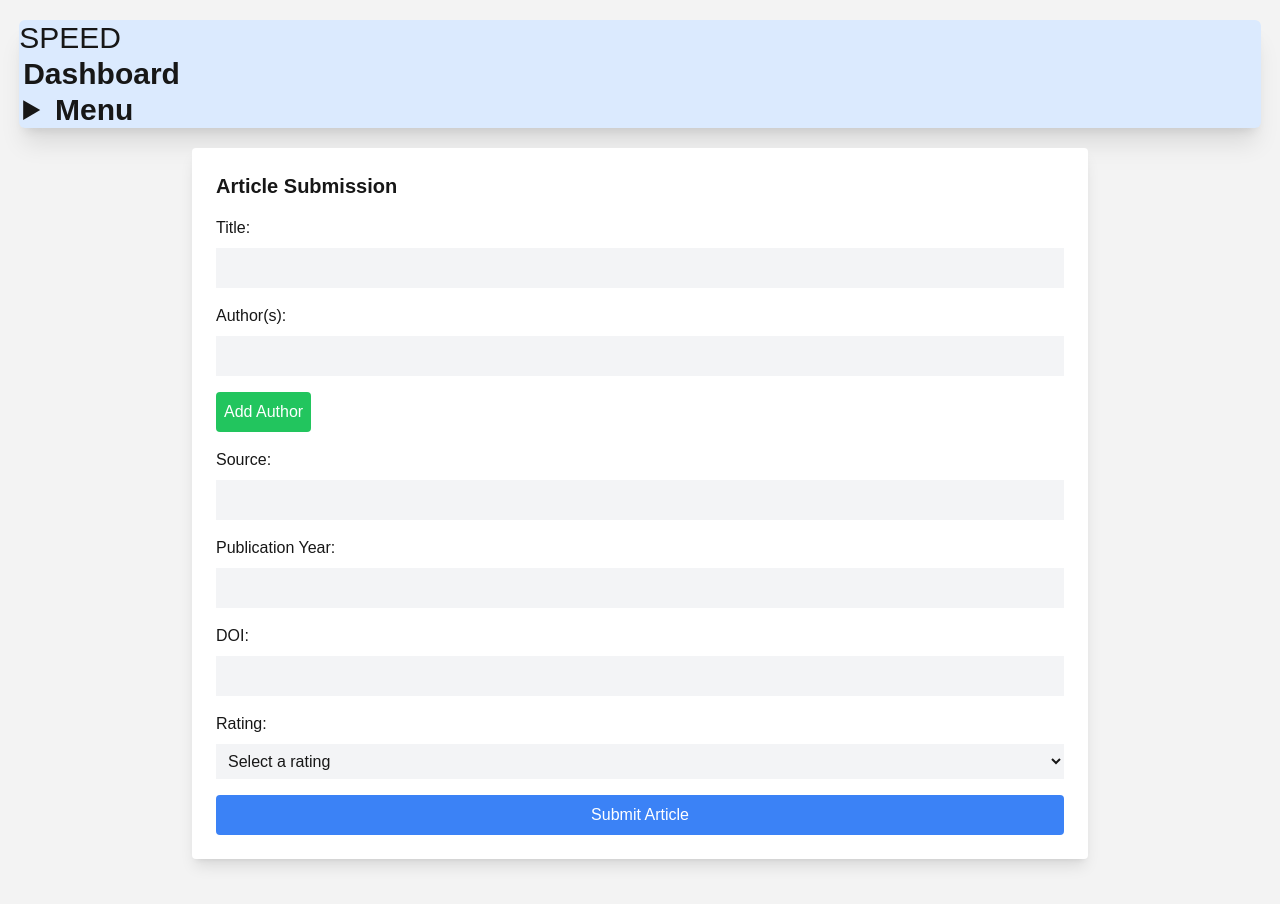
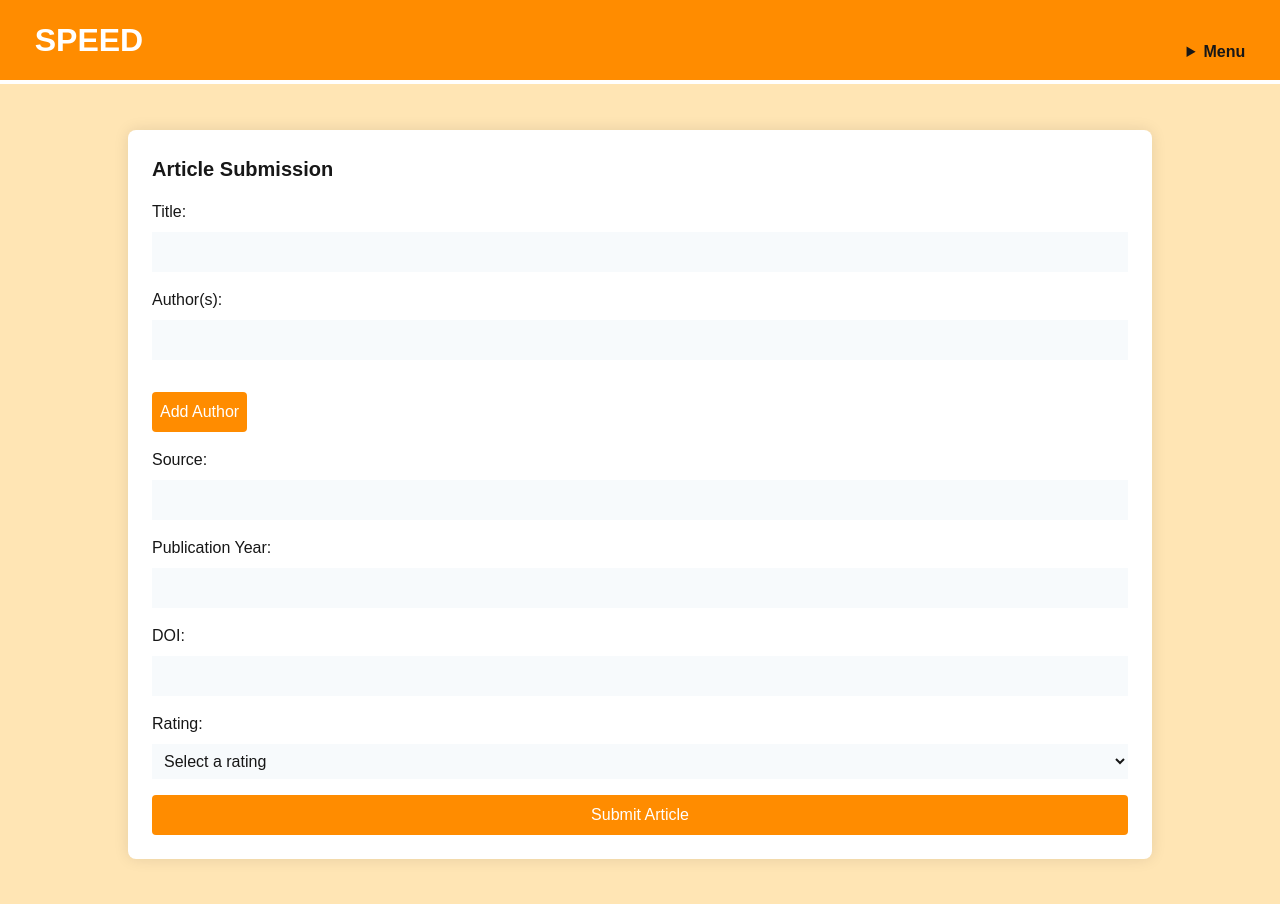
Before and after one commit to sungMinPark7733/ENSE701_W206_01, a Next.js app in the folder speed_frontend/: page /pages/submit in a window 1280 px wide. Shown: the top 904 px of the page. Built offline with nearby package versions, Linux system fonts and the light colour scheme.

Commit message:
css update

```diff
--- a/speed_frontend/src/app/globals.css
+++ b/speed_frontend/src/app/globals.css
@@ -3,8 +3,10 @@
 @tailwind utilities;
 
 :root {
-  --background: #f3f3f3;
-  --foreground: #171717;
+  --background: #ffe5b4; /* Light orange background */
+  --foreground: #171717; /* Dark text */
+  --primary-color: #ff8c00; /* Bright orange for accents */
+  --secondary-color: #ffffff; /* White for text */
 }
 
 body {
@@ -18,3 +20,135 @@ body {
     text-wrap: balance;
   }
 }
+
+/* Navbar.tsx styling*/
+.navbar-wrapper {
+  background-color: var(--primary-color); /* Orange background */
+  padding: 1rem; /* Padding around the navbar */
+  border-bottom: 4px solid var(--secondary-color); /* Adds contrast */
+}
+
+.navbar-container {
+  display: flex;
+  justify-content: space-between;
+  align-items: center;
+  width: 97%;
+  margin: auto;
+}
+
+.navbar-logo {
+  font-size: 2rem;
+  font-weight: bold;
+  color: var(--secondary-color); /* White text */
+}
+
+.navbar-links {
+  display: flex;
+  align-items: center;
+}
+
+.dropdown-menu {
+  background-color: #f7b048; /* Lighter shade of orange */
+  padding: 0.5rem;
+  border-radius: 0.25rem;
+  margin-top: 0.5rem;
+}
+
+.menu-horizontal li {
+  display: inline;
+  margin-left: 1rem;
+}
+
+.menu-horizontal a {
+  color: var(--secondary-color); /* White text */
+  text-decoration: none;
+}
+
+.menu-horizontal a:hover {
+  color: #ff8c00; /* Highlight color on hover */
+}
+
+.hover-highlight {
+  color: #ffffff;
+  transition: color 0.3s ease;
+}
+
+.hover-highlight:hover {
+  color: #ff8c00; /* Orange on hover */
+}
+
+/* submit page styling*/
+.submission-form {
+  background-color: var(--secondary-color); /* white */
+  padding: 1.5rem; /* p-6 */
+  border-radius: 0.5rem; /* rounded */
+  box-shadow: 0 0 15px rgba(0, 0, 0, 0.1); /* shadow-lg */
+  width: 100%;
+  max-width: 64rem; /* max-w-4xl */
+  margin: auto; /* mx-auto */
+}
+
+.form-title {
+  font-size: 1.25rem; /* text-xl */
+  font-weight: bold;
+  margin-bottom: 1rem; /* mb-4 */
+}
+
+.success-message {
+  margin-bottom: 1rem; /* mb-4 */
+  padding: 1rem; /* p-4 */
+  color: #2f855a; /* text-green-700 */
+  background-color: #f0fff4; /* bg-green-100 */
+  border-radius: 0.5rem; /* rounded */
+}
+
+.form-label {
+  display: block;
+  margin-bottom: 0.5rem; /* mb-2 */
+}
+
+.input-field {
+  margin-bottom: 1rem; /* mb-4 */
+  padding: 0.5rem; /* p-2 */
+  width: 100%; /* w-full */
+  background-color: #f7fafc; /* bg-gray-100 */
+}
+
+.author-entry {
+  display: flex;
+  align-items: center;
+  margin-bottom: 0.5rem; /* mb-2 */
+}
+
+.remove-author-button {
+  margin-left: 0.5rem; /* ml-2 */
+  background-color: #f56565; /* bg-red-500 */
+  color: white;
+  padding: 0.5rem; /* p-2 */
+  border-radius: 0.25rem; /* rounded */
+}
+
+.remove-author-button:hover {
+  background-color: #c53030; /* hover:bg-red-700 */
+}
+
+.add-author-button {
+  margin-top: 0.5rem;  /* mt-2 */
+  margin-bottom: 1rem; /* mb-4 */
+  background-color: #ff8c00; /* bg-green-500 */
+  color: white; /* text-white */
+  padding: 0.5rem; /* p-2 */
+  border-radius: 0.25rem; /* rounded */
+}
+
+.add-author-button:hover {
+  background-color: #e67f0b; /* hover:bg-green-700 */
+}
+
+.submit-button {
+  width: 100%; /* w-full */
+  background-color: #ff8c00; /* bg-blue-500 */
+  color: white; /* text-white */
+  padding: 0.5rem; /* p-2 */
+  border-radius: 0.25rem; /* rounded */
+}
--- a/speed_frontend/src/app/layout.tsx
+++ b/speed_frontend/src/app/layout.tsx
@@ -1,7 +1,5 @@
 
-import AuthPage from "@/app/pages/login/page";
-import type { Metadata } from "next";
-import localFont from "next/font/local";
+
 import "./globals.css";
 import { AuthProvider } from "@/context/AuthContext"; // Adjust the import path as needed
 import Navbar from "@/components/Navbar";
--- a/speed_frontend/src/app/page.tsx
+++ b/speed_frontend/src/app/page.tsx
@@ -1,3 +1,3 @@
 export default function Home() {
-  return <div>Hello</div>;
+  return <div></div>;
 }
--- a/speed_frontend/src/app/pages/login/page.tsx
+++ b/speed_frontend/src/app/pages/login/page.tsx
@@ -35,7 +35,7 @@ function AuthPage() {
         // Update the login state in AuthContext
         login();
         // Redirect to the home page or another page
-        router.push("/home");
+        router.push("../page");
             } else {
         console.error("Login Failed", data.message);
         setError(data.message || "Failed to log in.");
--- a/speed_frontend/src/app/pages/submit/page.tsx
+++ b/speed_frontend/src/app/pages/submit/page.tsx
@@ -101,20 +101,20 @@ const SubmitArticlePage = () => {
   };
 
   return (
-    <div className="min-h-screen flex flex-col items-center pt-5"> {/* Added padding-top to avoid overlap with navbar */}
+    <div className="min-h-screen flex flex-col items-center pt-5">
       <form
         onSubmit={onSubmit}
-        className="bg-white p-6 rounded shadow-lg w-full max-w-4xl mx-auto" // Ensured it doesn't extend off the screen
+        className="submission-form" // Moved to CSS
       >
-        <h1 className="text-xl font-bold mb-4">Article Submission</h1>
+        <h1 className="form-title">Article Submission</h1>
 
         {successMessage && (
-          <div className="mb-4 p-4 text-green-700 bg-green-100 rounded">
+          <div className="success-message">
             {successMessage}
           </div>
         )}
 
-        <label htmlFor="title" className="block mb-2">
+        <label htmlFor="title" className="form-label">
           Title:
         </label>
         <input
@@ -124,25 +124,25 @@ const SubmitArticlePage = () => {
           value={article.title}
           onChange={onChange}
           required
-          className="mb-4 p-2 w-full bg-gray-100"
+          className="input-field"
         />
 
         <div>
-          <label className="block mb-2">Author(s):</label>
+          <label className="form-label">Author(s):</label>
           {article.authors.map((author, index) => (
-            <div key={index} className="flex items-center mb-2">
+            <div key={index} className="author-entry">
               <input
                 type="text"
                 value={author}
                 onChange={(e) => handleAuthorChange(index, e.target.value)}
                 required
-                className="p-2 w-full bg-gray-100"
+                className="input-field"
               />
               {article.authors.length > 1 && (
                 <button
                   type="button"
                   onClick={() => handleRemoveAuthor(index)}
-                  className="ml-2 bg-red-500 hover:bg-red-700 text-white p-2 rounded"
+                  className="remove-author-button"
                 >
                   Remove
                 </button>
@@ -152,12 +152,13 @@ const SubmitArticlePage = () => {
           <button
             type="button"
             onClick={handleAddAuthor}
-            className="mt-2 mb-4 bg-green-500 hover:bg-green-700 text-white p-2 rounded"
+            className="add-author-button"
           >
             Add Author
           </button>
         </div>
-        <label htmlFor="source" className="block mb-2">
+
+        <label htmlFor="source" className="form-label">
           Source:
         </label>
         <input
@@ -167,10 +168,10 @@ const SubmitArticlePage = () => {
           value={article.source}
           onChange={onChange}
           required
-          className="mb-4 p-2 w-full bg-gray-100"
+          className="input-field"
         />
 
-        <label htmlFor="publicationYear" className="block mb-2">
+        <label htmlFor="publicationYear" className="form-label">
           Publication Year:
         </label>
         <input
@@ -180,10 +181,10 @@ const SubmitArticlePage = () => {
           value={article.publicationYear}
           onChange={onChange}
           required
-          className="mb-4 p-2 w-full bg-gray-100"
+          className="input-field"
         />
 
-        <label htmlFor="doi" className="block mb-2">
+        <label htmlFor="doi" className="form-label">
           DOI:
         </label>
         <input
@@ -193,10 +194,10 @@ const SubmitArticlePage = () => {
           value={article.doi}
           onChange={onChange}
           required
-          className="mb-4 p-2 w-full bg-gray-100"
+          className="input-field"
         />
 
-        <label htmlFor="rating" className="block mb-2">
+        <label htmlFor="rating" className="form-label">
           Rating:
         </label>
         <select
@@ -205,7 +206,7 @@ const SubmitArticlePage = () => {
           value={currentRating ?? '0'}
           onChange={onChange}
           required
-          className="mb-4 p-2 w-full bg-gray-100"
+          className="input-field"
         >
           <option value="0" disabled>
             Select a rating
@@ -219,7 +220,7 @@ const SubmitArticlePage = () => {
 
         <button
           type="submit"
-          className="w-full bg-blue-500 text-white p-2 rounded"
+          className="submit-button"
         >
           Submit Article
         </button>
--- a/speed_frontend/src/components/Navbar.tsx
+++ b/speed_frontend/src/components/Navbar.tsx
@@ -15,43 +15,54 @@ const Navbar = () => {
   };
 
   return (
-    <div className="pt-5">
-      <div className="navbar bg-blue-100 shadow-xl w-[97%] m-auto rounded-md">
-        <div className="flex-1 text-3xl">
-          <a className="btn btn-ghost text-3xl">SPEED</a>
+    <div className="navbar-wrapper">
+      <div className="navbar-container">
+        <div className="navbar-logo">
+          <a className="title-large">SPEED</a>
         </div>
-        <div className="flex-none">
-          <ul className="menu menu-horizontal px-1 text-3xl font-bold">
-            <li>
-              <Link href="/dashboard">Dashboard</Link>
-            </li>
+        <div className="navbar-links">
+          <ul className="menu-horizontal title-large font-bold">
             <li>
               <details>
                 <summary>Menu</summary>
-                <ul className="bg-blue-200 rounded-t-none p-2 text-lg">
+                <ul className="dropdown-menu">
                   {!isLoggedIn ? (
                     <li>
-                      <Link className="hover:bg-blue-300" href="/pages/login">Login</Link>
+                      <Link className="hover-highlight" href="/pages/login">
+                        Login
+                      </Link>
                     </li>
                   ) : (
                     <>
                       <li>
-                    <Link className="hover:bg-blue-300" href="/pages/browse">Browse</Link>
+                        <Link className="hover-highlight" href="/pages/browse">
+                          Browse
+                        </Link>
                       </li>
                       <li>
-                        <Link className="hover:bg-blue-300" href="/pages/submit">Submit</Link>
+                        <Link className="hover-highlight" href="/pages/submit">
+                          Submit
+                        </Link>
                       </li>
                       <li>
-                        <Link className="hover:bg-blue-300" href="/pages/moderate">Moderate</Link>
+                        <Link className="hover-highlight" href="/pages/moderate">
+                          Moderate
+                        </Link>
                       </li>
                       <li>
-                        <Link className="hover:bg-blue-300" href="/pages/analyse">Analyse</Link>
+                        <Link className="hover-highlight" href="/pages/analyse">
+                          Analyse
+                        </Link>
                       </li>
                       <li>
-                        <Link className="hover:bg-blue-300" href="/pages/admin">Admin</Link>
+                        <Link className="hover-highlight" href="/pages/admin">
+                          Admin
+                        </Link>
                       </li>
                       <li>
-                        <button className="hover:bg-blue-300" onClick={handleLogout}>Logout</button>
+                        <button className="hover-highlight" onClick={handleLogout}>
+                          Logout
+                        </button>
                       </li>
                     </>
                   )}
```
